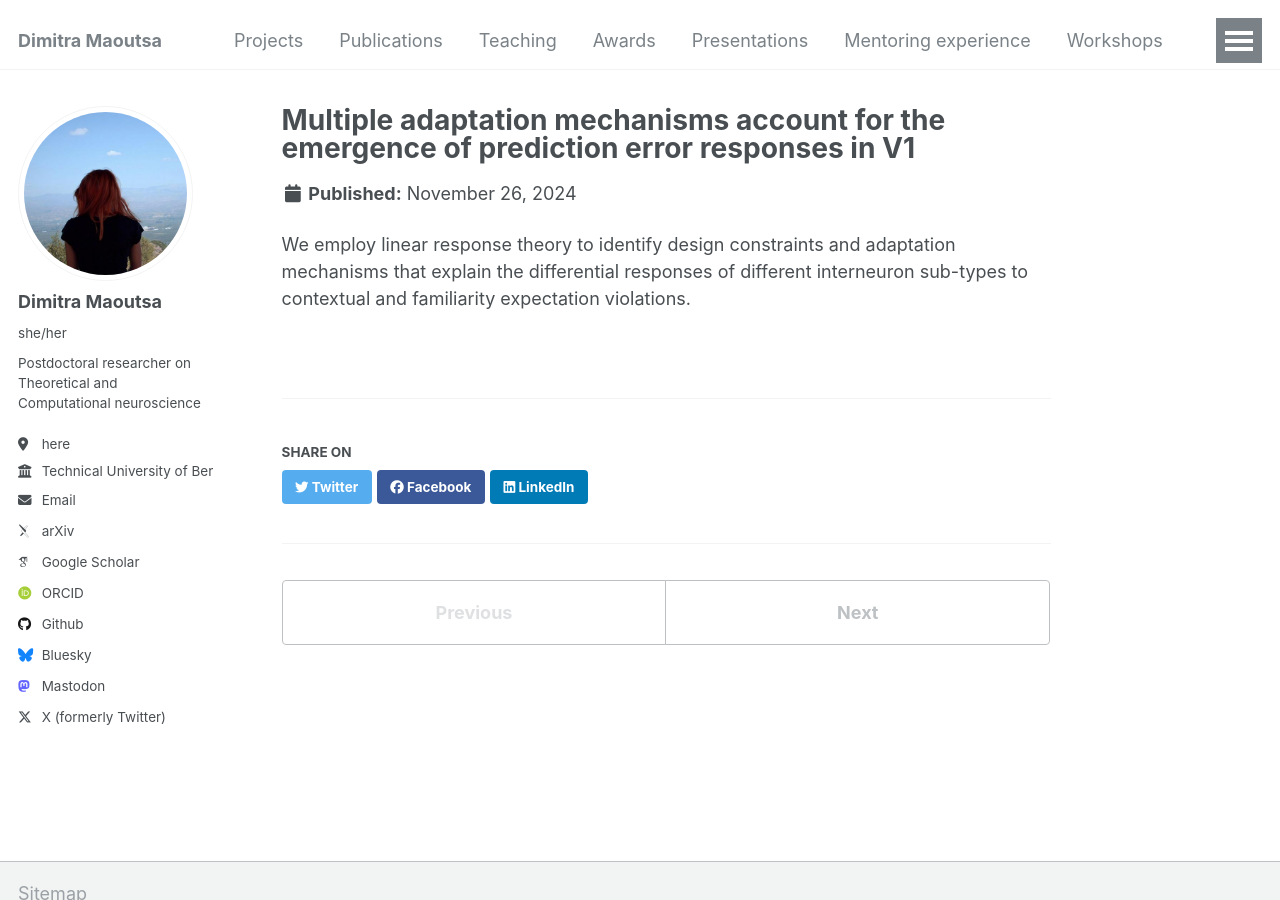
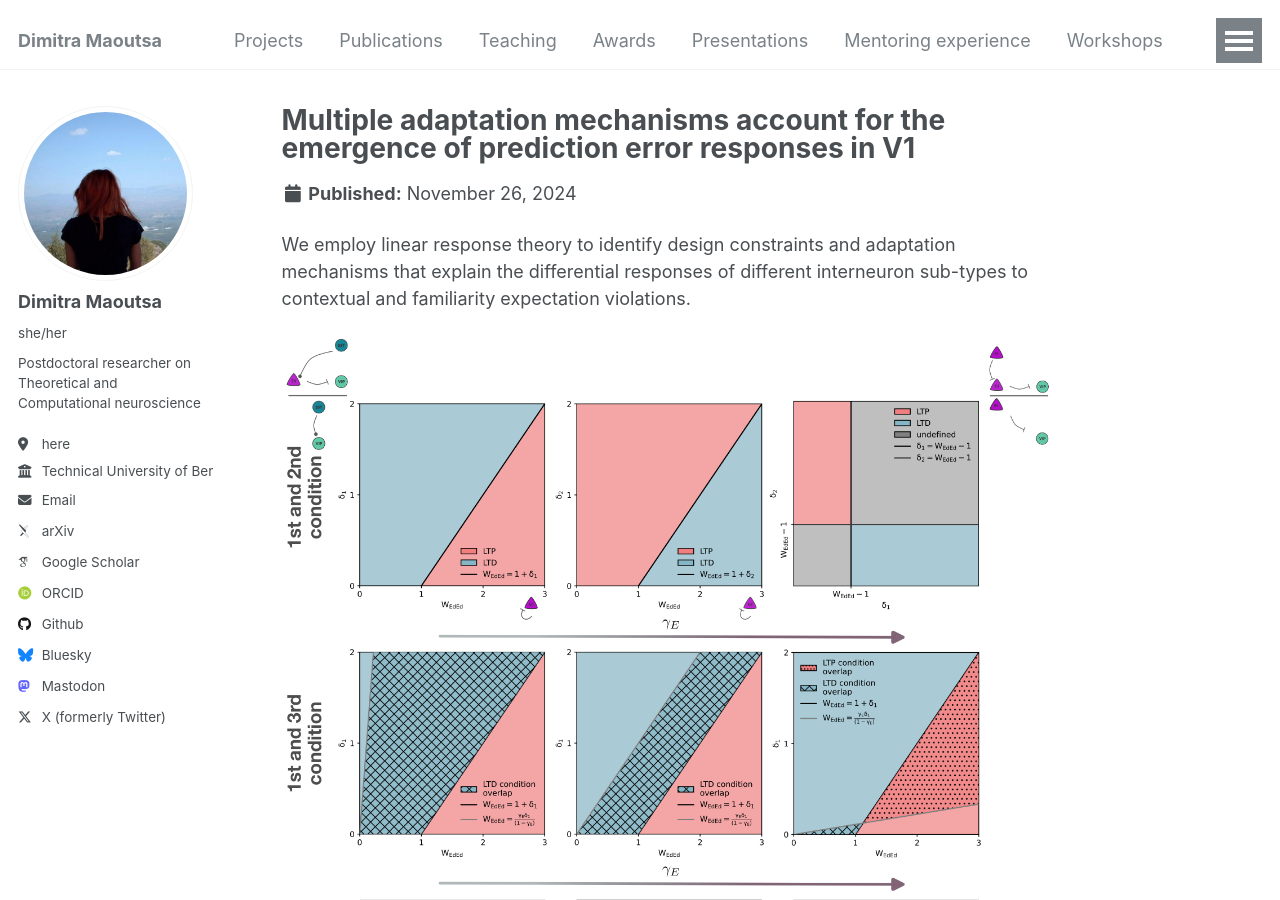
Before and after one commit to dimitra-maoutsa/dimitra-maoutsa.github.io, a Jekyll site: the page built from _portfolio/portfolio-1.md, in a window 1280 px wide and 900 px high. Built offline with Jekyll 4.4.1, drawn with Linux system fonts in a browser that asks for light colours; some web fonts are replaced.

Commit message:
Update portfolio-1.md

```diff
--- a/_portfolio/portfolio-1.md
+++ b/_portfolio/portfolio-1.md
@@ -5,3 +5,6 @@ collection: portfolio
 ---
 
 We employ linear response theory to identify design constraints and adaptation mechanisms that explain the differential responses of different interneuron sub-types to contextual and familiarity expectation violations.
+
+
+<img src='/images/VIP_to_SST_synapse_Weded_delta_planes_schematic_blah.png' alt="Visualised constraints for adaptation" sizes="(max-width: 100px) 100px, 50vw">
```
